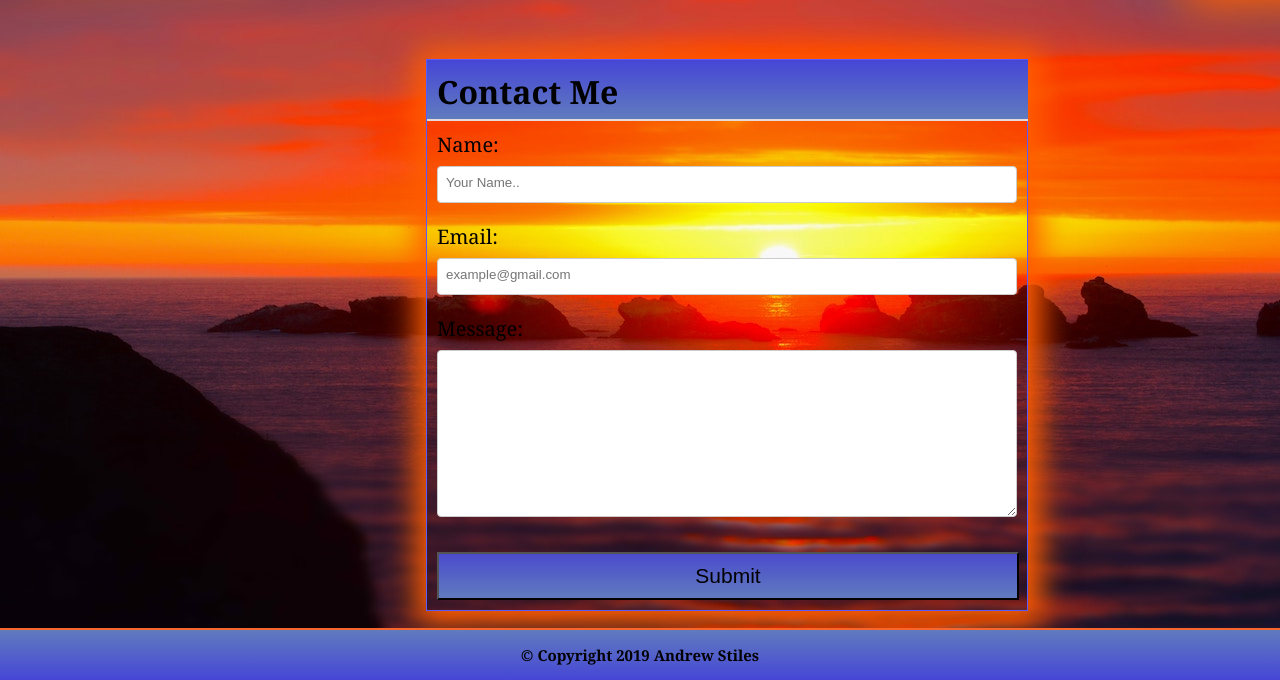
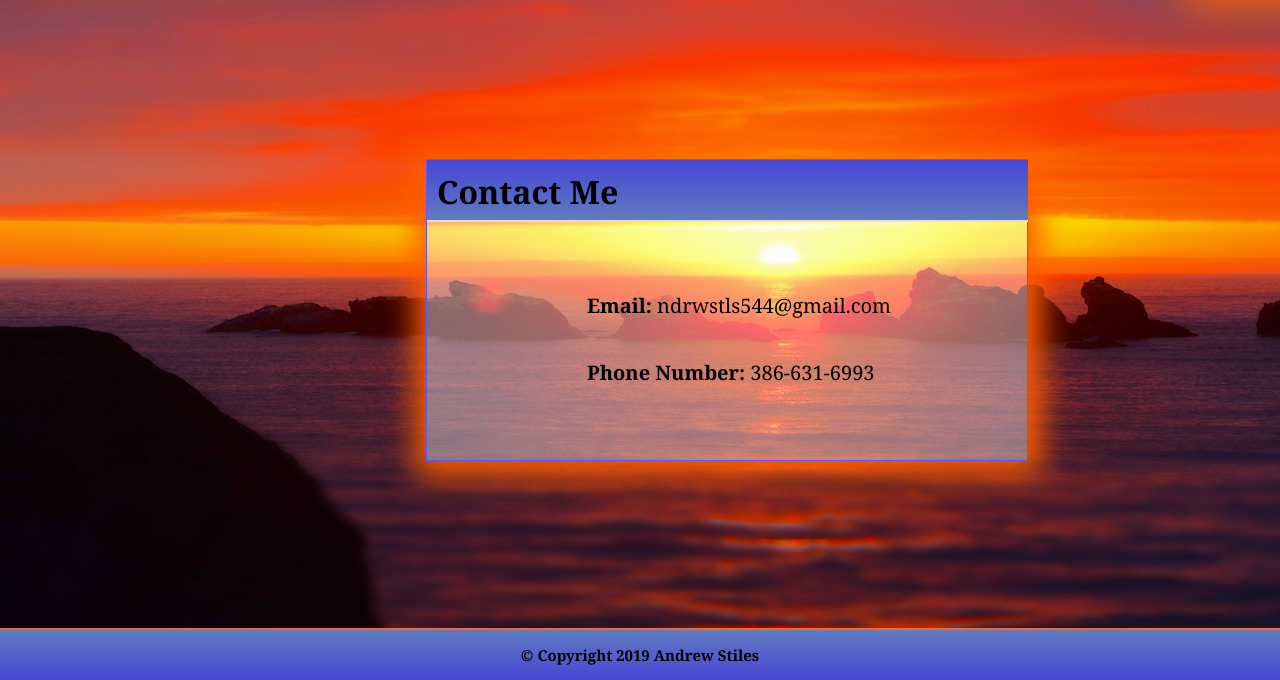
Before and after one commit to andrew129/andrew129.github.io, a plain HTML site: page contact.html in a window 1280 px wide. Shown: the part 120-800 px from the top of the page. Drawn offline with Linux system fonts and the light colour scheme.

Commit message:
updated front page and contact page

```diff
--- a/assets/contact.css
+++ b/assets/contact.css
@@ -7,7 +7,7 @@
     justify-content: space-between;
     border-bottom: solid rgb(248, 102, 44) 2px;
     border-top: solid rgb(248, 102, 44) 2px;
-    margin-bottom: 60px;
+    margin-bottom: 160px;
 }
 
 ul {
@@ -182,25 +182,25 @@ label {
 .main-content {
     display: flex;
     flex-direction: column;
+    background: rgb(255, 255, 255, 0.4);
     width: 600px;
     border: solid 1px rgb(90, 90, 253);
     box-shadow: 2px 2px 29px 12px rgba(255,94,1,1);
     margin-left: 426px;
-    justify-content: space-between;
-    height: 550px;
-}
-
-#message {
-    height: 150px;
-}
-
-#yourname {
-    height: 20px;
+    height: 300px;
 }
 
 #email {
-    height: 20px;
+    margin-left: 160px;
+    font-size: 20px;
+    margin-top: 60px;
 }
+
+#number {
+    font-size: 20px;
+    margin-left: 160px;
+}
+
 
 #contact {
     background-image: linear-gradient(rgb(70, 70, 214), rgb(96, 123, 190));
--- a/assets/style.css
+++ b/assets/style.css
@@ -7,7 +7,7 @@
     justify-content: space-between;
     border-bottom: solid rgb(212, 74, 19) 2px;
     border-top: solid rgb(212, 74, 19) 2px;
-    margin-bottom: 40px;
+    margin-bottom: 130px;
 }
 
 .navigation {
@@ -90,7 +90,7 @@ html {
     position: relative;
     font-weight: bold;
     bottom: 47px;
-    left: 40px;
+    left: 5px;
 }
 
 .main-content {
@@ -98,7 +98,7 @@ html {
     background: rgb(241, 225, 225, 0.7);
     width: 800px;
     margin-left: 320px;
-    height: 590px;
+    height: 375px;
     flex-direction: column;
     border: solid 1px rgb(90, 90, 253);
     box-shadow: 2px 2px 29px 15px rgba(255,94,1,1);
--- a/contact.html
+++ b/contact.html
@@ -32,24 +32,14 @@
     </header>
     <div class='main-content'>
         <h1 id='contact'>Contact Me</h1>
-        <form action='action_page.php'>
-            <label for='name'>Name:</label>
-            <input type='text' id='yourname' name='name' placeholder="Your Name..">
-
-            <label for='email'>Email:</label>
-            <input type='text' id='email' name='email' placeholder="example@gmail.com">
-
-            <label for='message'>Message:</label>
-            <textarea type='text' id='message' name='message' placeholder="Write something here...">
-
-            </textarea>
-
-            <input type='submit' id='submit' value='Submit'>
-
-        </form>
+        <p id='email'><strong>Email:</strong> ndrwstls544@gmail.com</p>
+        <p id='number'><strong>Phone Number:</strong> 386-631-6993</p>
     </div>
     <footer>
         <p id='copyright'>© Copyright 2019 Andrew Stiles</p>
     </footer>
+    <script>
+
+    </script>
 </body>
 </html>
```
Also changed, not shown: index.html (+2 -2 lines), 1 other file.
